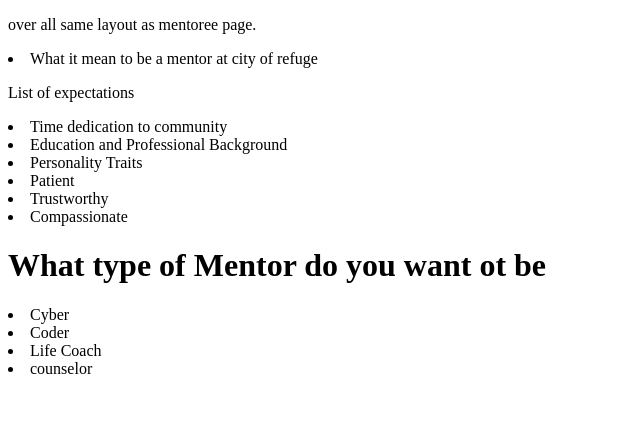
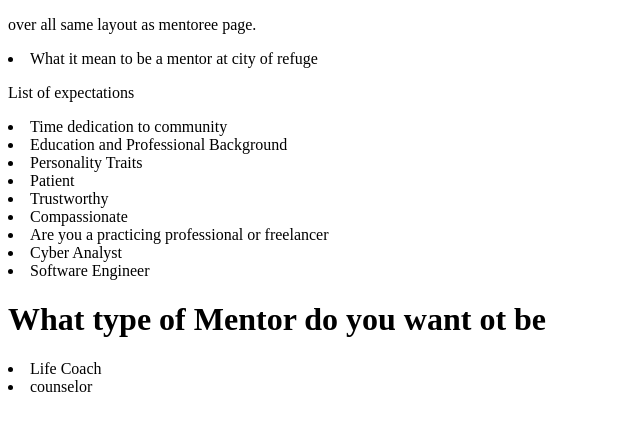
Before and after one commit to zznash24/hackathon-COR, a plain HTML site: page mentor.html in a window 1280 px wide. Shown: the whole page, without its empty margins (0-640 px from the left). Drawn offline with Linux system fonts and the light colour scheme.

Commit message:
added profile sketch to image folder

```diff
--- a/mentor.html
+++ b/mentor.html
@@ -18,9 +18,14 @@
     <li>Trustworthy</li>
     <li>Compassionate</li>
 
+
+    <!-- You can make this into a drop down to select the choice -->
+    <li>Are you a practicing professional or freelancer</li>
+    <li>Cyber Analyst</li>
+    <li>Software Engineer</li>
+
+    <!-- Drop down to select your level of personal counselor -->
     <h1>What type of Mentor do you want ot be</h1>
-    <li>Cyber</li>
-    <li>Coder</li>
     <li>Life Coach</li>
     <li>counselor</li>
 
```
Also changed, not shown: images/Mentor-sketch.png (renamed from images/Profile-sketch.png), images/mentoree-sketch2.png (added).
